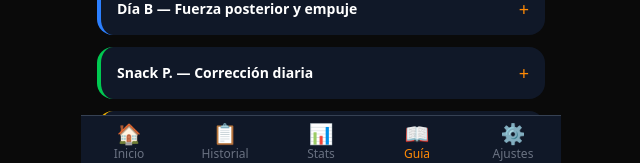
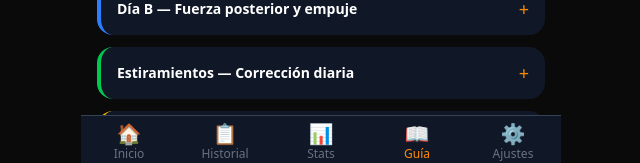
Before and after one commit to GruBKiller525/fitness-tracker, a React (Vite) app: page /guide in a window 1280 px wide. Shown: the part 630-793 px from the top of the page, without its empty margins (319-959 px from the left). Built offline with nearby package versions, Linux system fonts and the light colour scheme.

Commit message:
Rename Snack P. to Estiramientos in Guide wiki

```diff
--- a/src/pages/Guide.tsx
+++ b/src/pages/Guide.tsx
@@ -95,7 +95,7 @@ const wikiData: WikiSection[] = [
     ],
   },
   {
-    title: 'Snack P. — Corrección diaria',
+    title: 'Estiramientos — Corrección diaria',
     color: 'border-green-500',
     items: [
       {
```
